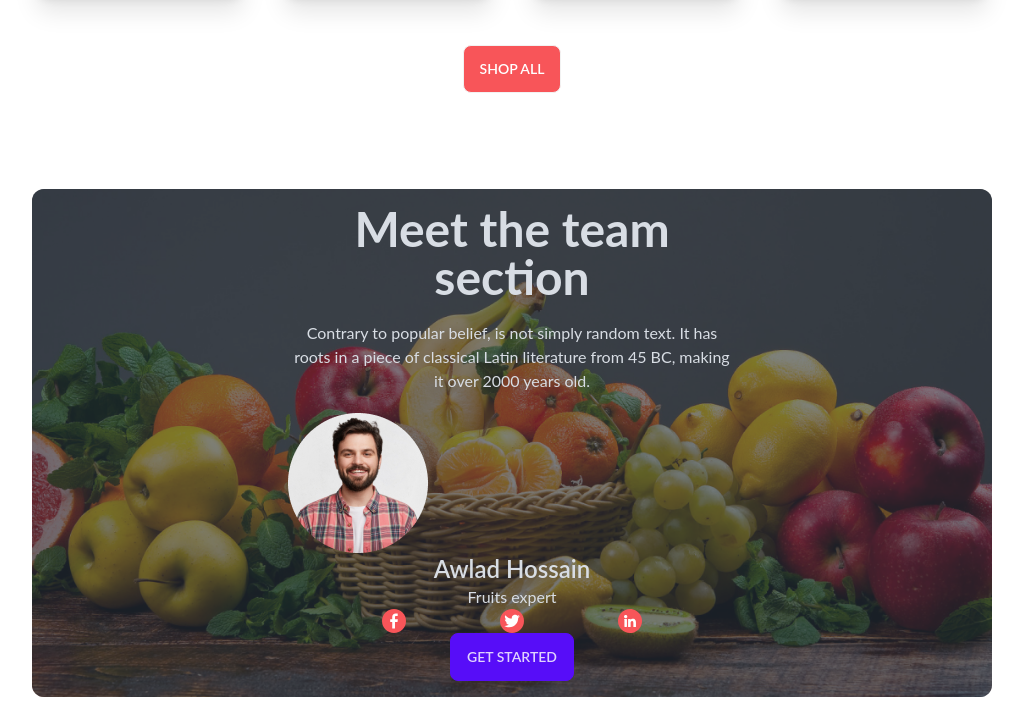
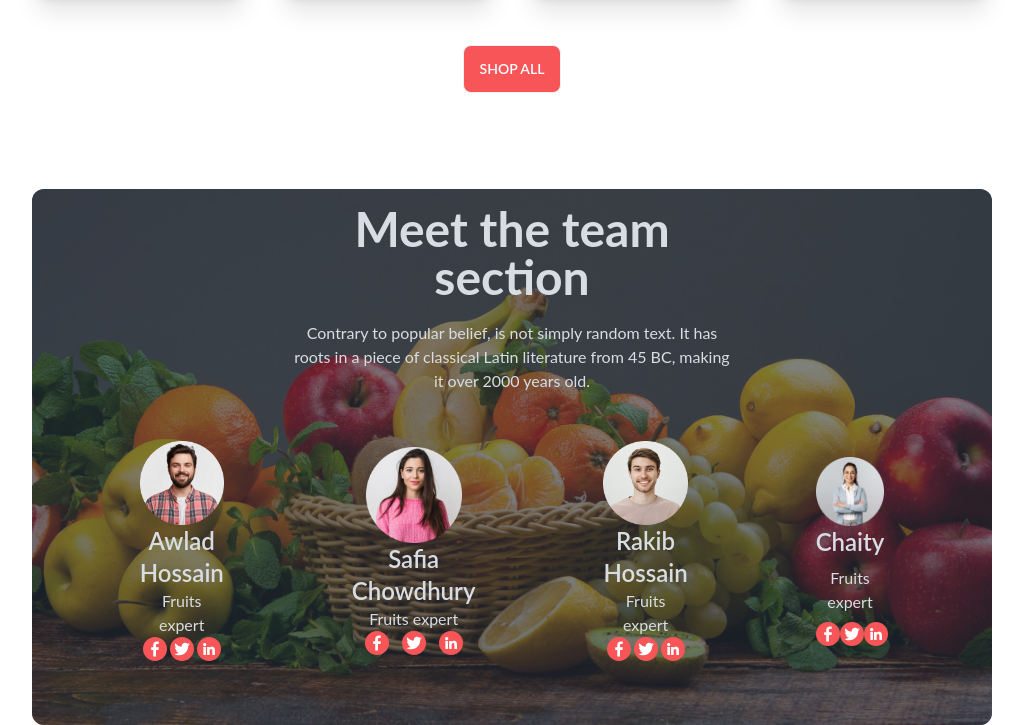
Before and after one commit to HasibulHasan01/Epic-Apple-Assignment, a plain HTML site: page index.html in a window 1280 px wide. Shown: the part 1529-2254 px from the top of the page, without its empty margins (128-1151 px from the left). Before the commit the page ends 2226 px from the top, so only its background shows below. Drawn offline with nearby package versions, Linux system fonts and the light colour scheme.

Commit message:
team section done

```diff
--- a/index.html
+++ b/index.html
@@ -102,10 +102,16 @@
           <div id="slide1" class="carousel-item relative w-full">
             <div class="bg-[url('./images/banner1.png')] w-full opacity-90">
               <div class="h-96 flex flex-col justify-center">
-                    <h1 class="text-4xl text-white text-center font-extrabold">Exotic tastes at your doorstep</h1>
-                    <p class="text-center text-white">We supply highly quality organic products</p>
+                <h1 class="text-4xl text-white text-center font-extrabold">
+                  Exotic tastes at your doorstep
+                </h1>
+                <p class="text-center text-white">
+                  We supply highly quality organic products
+                </p>
                 <div class="text-center">
-                        <button class="btn bg-[#F85559] text-white mt-4">Secondary</button>
+                  <button class="btn bg-[#F85559] text-white mt-4">
+                    Secondary
+                  </button>
                 </div>
               </div>
             </div>
@@ -119,10 +125,16 @@
           <div id="slide2" class="carousel-item relative w-full">
             <div class="bg-[url('./images/banner2.png')] w-full opacity-90">
               <div class="h-96 flex flex-col justify-center">
-                    <h1 class="text-4xl text-white text-center font-extrabold">Exotic tastes at your doorstep</h1>
-                    <p class="text-center text-white">We supply highly quality organic products</p>
+                <h1 class="text-4xl text-white text-center font-extrabold">
+                  Exotic tastes at your doorstep
+                </h1>
+                <p class="text-center text-white">
+                  We supply highly quality organic products
+                </p>
                 <div class="text-center">
-                        <button class="btn bg-[#F85559] text-white mt-4">Secondary</button>
+                  <button class="btn bg-[#F85559] text-white mt-4">
+                    Secondary
+                  </button>
                 </div>
               </div>
             </div>
@@ -136,10 +148,16 @@
           <div id="slide3" class="carousel-item relative w-full">
             <div class="bg-[url('./images/banner3.png')] w-full opacity-90">
               <div class="h-96 flex flex-col justify-center">
-                    <h1 class="text-4xl text-white text-center font-extrabold">Exotic tastes at your doorstep</h1>
-                    <p class="text-center text-white">We supply highly quality organic products</p>
+                <h1 class="text-4xl text-white text-center font-extrabold">
+                  Exotic tastes at your doorstep
+                </h1>
+                <p class="text-center text-white">
+                  We supply highly quality organic products
+                </p>
                 <div class="text-center">
-                        <button class="btn bg-[#F85559] text-white mt-4">Secondary</button>
+                  <button class="btn bg-[#F85559] text-white mt-4">
+                    Secondary
+                  </button>
                 </div>
               </div>
             </div>
@@ -151,12 +169,20 @@
             </div>
           </div>
           <div id="slide4" class="carousel-item relative w-full">
-            <div class="bg-[url('./images/banner4.png')] md:w-screen lg:w-full opacity-90">
+            <div
+              class="bg-[url('./images/banner4.png')] md:w-screen lg:w-full opacity-90"
+            >
               <div class="h-96 flex flex-col justify-center">
-                    <h1 class="text-4xl text-white text-center font-extrabold">Exotic tastes at your doorstep</h1>
-                    <p class="text-center text-white">We supply highly quality organic products</p>
+                <h1 class="text-4xl text-white text-center font-extrabold">
+                  Exotic tastes at your doorstep
+                </h1>
+                <p class="text-center text-white">
+                  We supply highly quality organic products
+                </p>
                 <div class="text-center">
-                        <button class="btn bg-[#F85559] text-white mt-4">Secondary</button>
+                  <button class="btn bg-[#F85559] text-white mt-4">
+                    Secondary
+                  </button>
                 </div>
               </div>
             </div>
@@ -303,7 +329,9 @@
                   </div>
                   <div class="modal-action flex justify-center">
                     <!-- if there is a button in form, it will close the modal -->
-                    <button class="btn text-[#F85559] border-[#F85559]">Close</button>
+                    <button class="btn text-[#F85559] border-[#F85559]">
+                      Close
+                    </button>
                     <button class="btn bg-[#F85559] text-white">Buy Now</button>
                   </div>
                 </form>
@@ -366,7 +394,9 @@
                   </div>
                   <div class="modal-action flex justify-center">
                     <!-- if there is a button in form, it will close the modal -->
-                    <button class="btn text-[#F85559] border-[#F85559]">Close</button>
+                    <button class="btn text-[#F85559] border-[#F85559]">
+                      Close
+                    </button>
                     <button class="btn bg-[#F85559] text-white">Buy Now</button>
                   </div>
                 </form>
@@ -429,7 +459,9 @@
                   </div>
                   <div class="modal-action flex justify-center">
                     <!-- if there is a button in form, it will close the modal -->
-                    <button class="btn text-[#F85559] border-[#F85559]">Close</button>
+                    <button class="btn text-[#F85559] border-[#F85559]">
+                      Close
+                    </button>
                     <button class="btn bg-[#F85559] text-white">Buy Now</button>
                   </div>
                 </form>
@@ -492,7 +524,9 @@
                   </div>
                   <div class="modal-action flex justify-center">
                     <!-- if there is a button in form, it will close the modal -->
-                    <button class="btn text-[#F85559] border-[#F85559]">Close</button>
+                    <button class="btn text-[#F85559] border-[#F85559]">
+                      Close
+                    </button>
                     <button class="btn bg-[#F85559] text-white">Buy Now</button>
                   </div>
                 </form>
@@ -506,27 +540,74 @@
       </div>
       <!-- deal of the day ends -->
       <!-- team section starts -->
-      <div class="hero mt-24 rounded-xl" style="background-image: url(./images/banner1.png);">
+      <div
+        class="hero mt-24 rounded-xl"
+        style="background-image: url(./images/banner1.png)"
+      >
         <div class="hero-overlay bg-opacity-60 rounded-xl"></div>
         <div class="hero-content text-center text-neutral-content">
           <div class="max-w-md">
             <h1 class="mb-5 text-5xl font-bold">Meet the team section</h1>
-            <p class="mb-5">Contrary to popular belief, is not simply random text. It has roots in a piece of classical Latin literature from 45 BC, making it over 2000 years old.</p>
+            <p class="mb-5">
+              Contrary to popular belief, is not simply random text. It has
+              roots in a piece of classical Latin literature from 45 BC, making
+              it over 2000 years old.
+            </p>
             <!-- Cards of members -->
-            <div class="">
+            <div class="flex justify-center items-center mb-12 mt-12">
               <!-- card 1 -->
-                    <div>
-                        <img src="./images/member1.png" alt="">
+              <div class="mr-32">
+                <div class="flex justify-center">
+                  <img class="" src="./images/member1.png" alt="" />
+                </div>
                 <h1 class="text-2xl font-semibold">Awlad Hossain</h1>
                 <p>Fruits expert</p>
                 <div class="flex justify-evenly">
-                            <img src="./images/facebook-1.svg" alt="">
-                            <img src="./images/twitter-1.svg" alt="">
-                            <img src="./images/linkedin-1.svg" alt="">
+                  <img src="./images/facebook-1.svg" alt="" />
+                  <img src="./images/twitter-1.svg" alt="" />
+                  <img src="./images/linkedin-1.svg" alt="" />
+                </div>
+              </div>
+              <!-- card 1 -->
+              <div class="mr-32">
+                <div class="flex justify-center">
+                  <img class="w-24" src="./images/member2.png" alt="" />
+                </div>
+                <h1 class="text-2xl font-semibold">Safia Chowdhury</h1>
+                <p>Fruits expert</p>
+                <div class="flex justify-evenly">
+                  <img src="./images/facebook-1.svg" alt="" />
+                  <img src="./images/twitter-1.svg" alt="" />
+                  <img src="./images/linkedin-1.svg" alt="" />
+                </div>
+              </div>
+              <!-- card 1 -->
+              <div class="mr-32">
+                <div class="flex justify-center">
+                  <img class="" src="./images/member3.png" alt="" />
+                </div>
+                <h1 class="text-2xl font-semibold">Rakib Hossain</h1>
+                <p>Fruits expert</p>
+                <div class="flex justify-evenly">
+                  <img src="./images/facebook-1.svg" alt="" />
+                  <img src="./images/twitter-1.svg" alt="" />
+                  <img src="./images/linkedin-1.svg" alt="" />
+                </div>
+              </div>
+              <!-- card 1 -->
+              <div class="">
+                <div class="flex justify-center">
+                  <img class="w-full" src="./images/member4.png" alt="" />
+                </div>
+                <h1 class="text-2xl font-semibold mb-2">Chaity</h1>
+                <p>Fruits expert</p>
+                <div class="flex justify-around mt-2">
+                  <img src="./images/facebook-1.svg" alt="" />
+                  <img src="./images/twitter-1.svg" alt="" />
+                  <img src="./images/linkedin-1.svg" alt="" />
                 </div>
               </div>
             </div>
-            <button class="btn btn-primary">Get Started</button>
           </div>
         </div>
       </div>
```
Lines whose indentation alone changed are shown as unchanged.
